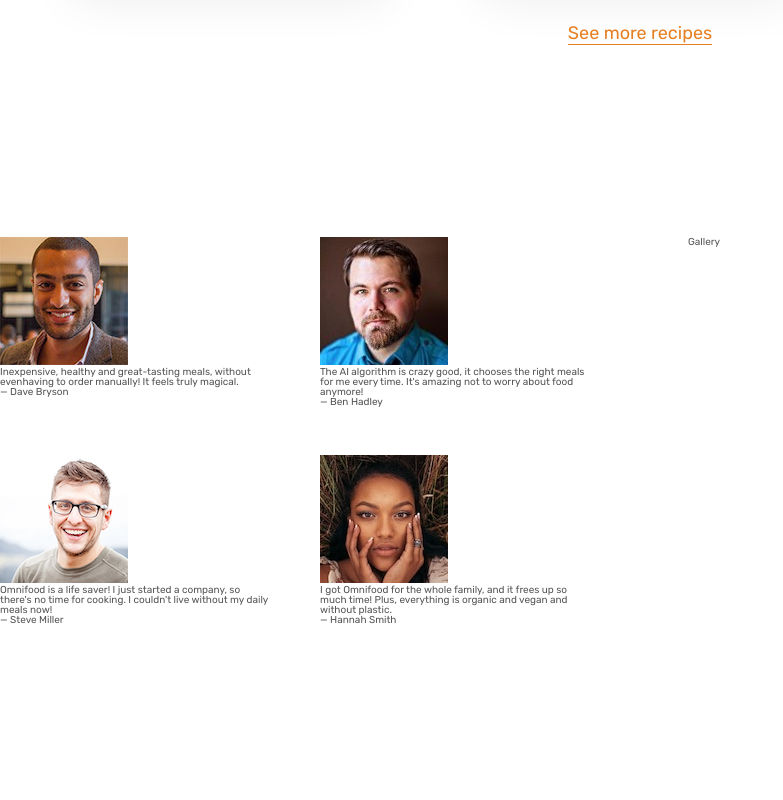
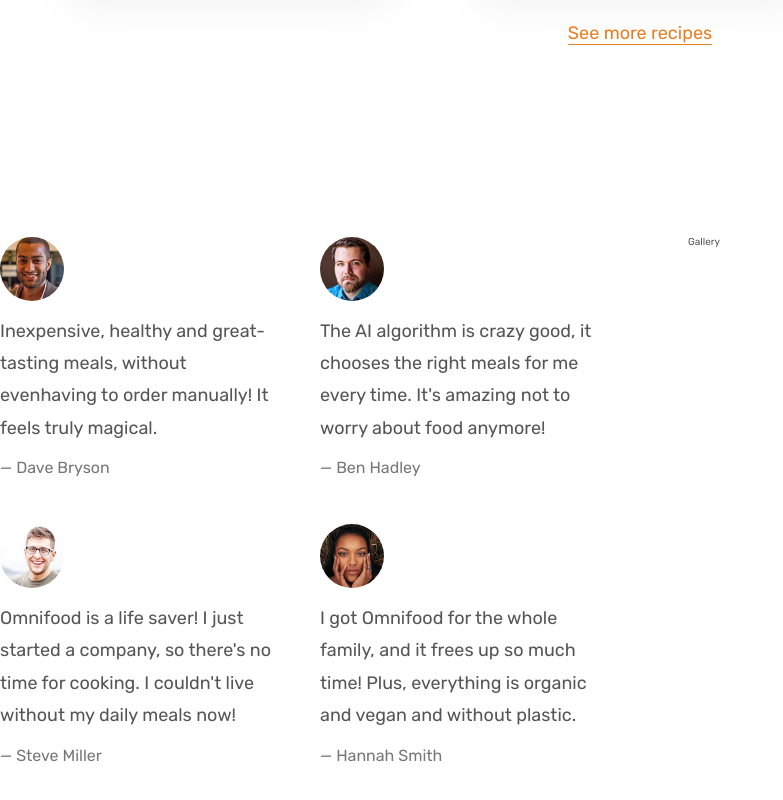
Before and after one commit to Euuphi/omnifood, a React (Create React App) app: page / in a window 1280 px wide. Shown: the part 3388-4188 px from the top of the page, without its empty margins (0-783 px from the left). Before the commit the page ends 4109 px from the top, so only its background shows below. Built offline with nearby package versions, Linux system fonts and the light colour scheme.

Commit message:
Add basic styling to TestimonialItems

```diff
--- a/src/components/Sections/Testimonials/TestimonialItem.module.css
+++ b/src/components/Sections/Testimonials/TestimonialItem.module.css
@@ -0,0 +1,16 @@
+.testimonialImage {
+    border-radius: 50%;
+    margin-bottom: 1.2rem;
+    width: 6.4rem;
+}
+
+.testimonialText {
+    font-size: 1.8rem;
+    line-height: 1.8;
+    margin-bottom: 1.6rem;
+}
+
+.testimonialName {
+    color: #777;
+    font-size: 1.6rem;
+}
```
